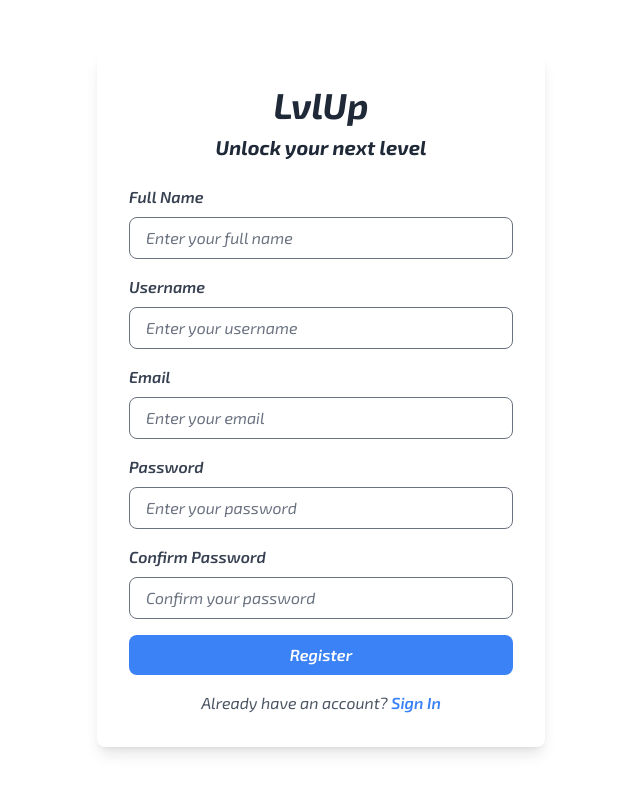
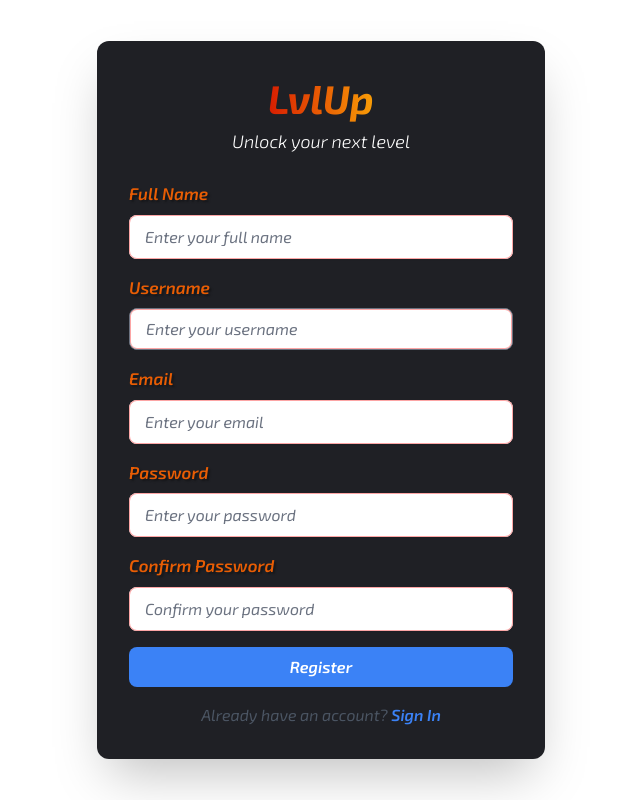
Before and after one commit to Mago223/LvlUp, a React (Vite) app in the folder client/: page /register in a window 1280 px wide. Shown: the whole page, without its empty margins (319-959 px from the left). Built offline with nearby package versions, Linux system fonts and the light colour scheme.

Commit message:
customized form card + letters + input bubbles

```diff
--- a/client/src/pages/Registration/Registration.css
+++ b/client/src/pages/Registration/Registration.css
@@ -6,3 +6,36 @@
   width: 100vw;
   align-items: center; /* center items horizontally, in this case */
 }
+
+#formCard {
+  margin: 50px;
+}
+
+#title {
+  font-size: 40px;
+  font-weight: bold;
+  background-image: linear-gradient(
+    to right,
+    #d00000 30%,
+    #e85d04 50%,
+    #ffba08 70%
+  );
+  background-clip: text;
+  -webkit-text-fill-color: transparent;
+  padding: 5px;
+}
+
+#subheading {
+  color: white;
+  font-weight: 300;
+  font-size: large;
+  line-height: 1px;
+  padding-bottom: 15px;
+  padding-top: 10px;
+}
+
+#formCard label {
+  color: #e85d04;
+  font-size: 17px;
+  text-shadow: 2px 2px 2px rgba(0, 0, 0, 0.336);
+}
--- a/client/src/pages/Registration/Registration.jsx
+++ b/client/src/pages/Registration/Registration.jsx
@@ -71,14 +71,20 @@ export default function Registration() {
     <div id="loginBody">
       <div
         id="formCard"
-        className="bg-white rounded-lg shadow-lg p-8 max-w-md w-full"
+        className="bg-[#1F2025] text-[#181028] rounded-xl shadow-2xl p-8 max-w-md w-full"
       >
-        <h2 className="text-4xl font-bold text-center text-gray-800 mb-2">
+        <h2
+          id="title"
+          className="text-4xl font-bold text-center text-gray-800 mb-2"
+        >
           LvlUp
         </h2>
-        <h3 className="text-xl font-bold text-center text-gray-800 mb-6">
+        <p
+          id="subheading"
+          className="text-xl font-bold text-center text-gray-800 mb-6"
+        >
           Unlock your next level
-        </h3>
+        </p>
         <form id="registrationForm" noValidate="">
           <div className="mb-4">
             <label
@@ -90,7 +96,7 @@ export default function Registration() {
             <input
               type="text"
               id="fullName"
-              className="w-full px-4 py-2 border rounded-lg focus:outline-none focus:ring-2 focus:ring-blue-400"
+              className="w-full px-4 py-2.5 border-0 rounded-lg shadow-sm ring-1 ring-inset ring-red-300 focus:ring-2 focus:ring-inset focus:ring-red-600"
               placeholder="Enter your full name"
               required=""
             />
@@ -108,7 +114,7 @@ export default function Registration() {
             <input
               type="text"
               id="username"
-              className="w-full px-4 py-2 border rounded-lg focus:outline-none focus:ring-2 focus:ring-blue-400"
+              className="w-full px-4 py-2 border rounded-lg ring-1 ring-inset ring-red-300 focus:ring-2 focus:ring-inset focus:ring-red-600"
               placeholder="Enter your username"
               required=""
             />
@@ -127,7 +133,7 @@ export default function Registration() {
             <input
               type="email"
               id="email"
-              className="w-full px-4 py-2 border rounded-lg focus:outline-none focus:ring-2 focus:ring-blue-400"
+              className="w-full px-4 py-2.5 border-0 rounded-lg shadow-sm ring-1 ring-inset ring-red-300 focus:ring-2 focus:ring-inset focus:ring-red-600"
               placeholder="Enter your email"
               required=""
             />
@@ -145,7 +151,7 @@ export default function Registration() {
             <input
               type="password"
               id="password"
-              className="w-full px-4 py-2 border rounded-lg focus:outline-none focus:ring-2 focus:ring-blue-400"
+              className="w-full px-4 py-2.5 border-0 rounded-lg shadow-sm ring-1 ring-inset ring-red-300 focus:ring-2 focus:ring-inset focus:ring-red-600"
               placeholder="Enter your password"
               required=""
             />
@@ -163,7 +169,7 @@ export default function Registration() {
             <input
               type="password"
               id="confirm-password"
-              className="w-full px-4 py-2 border rounded-lg focus:outline-none focus:ring-2 focus:ring-blue-400"
+              className="w-full px-4 py-2.5 border-0 rounded-lg shadow-sm ring-1 ring-inset ring-red-300 focus:ring-2 focus:ring-inset focus:ring-red-600"
               placeholder="Confirm your password"
               required=""
             />
```
